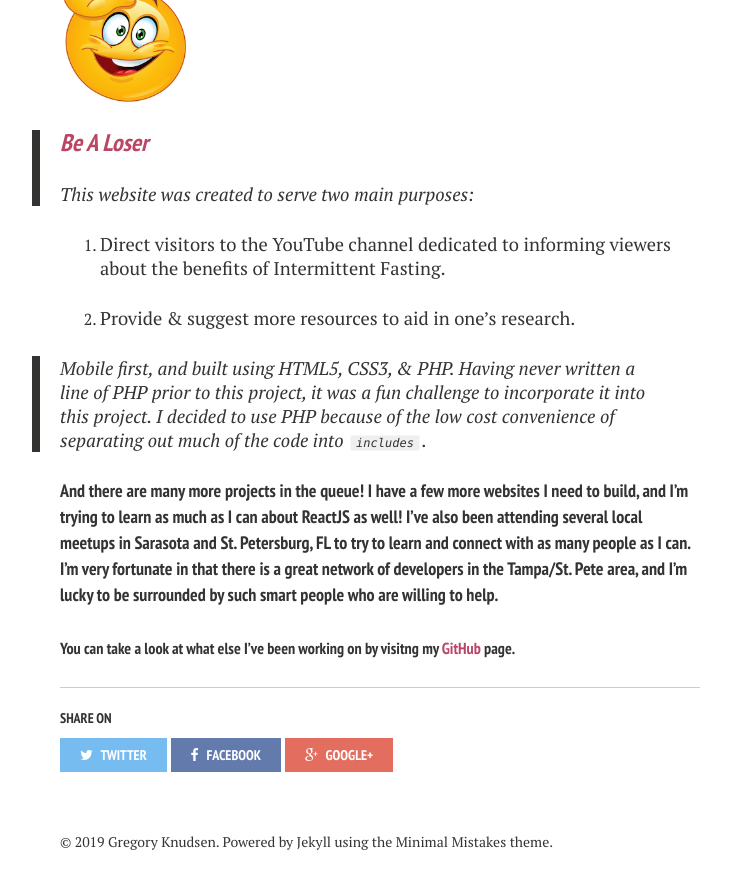
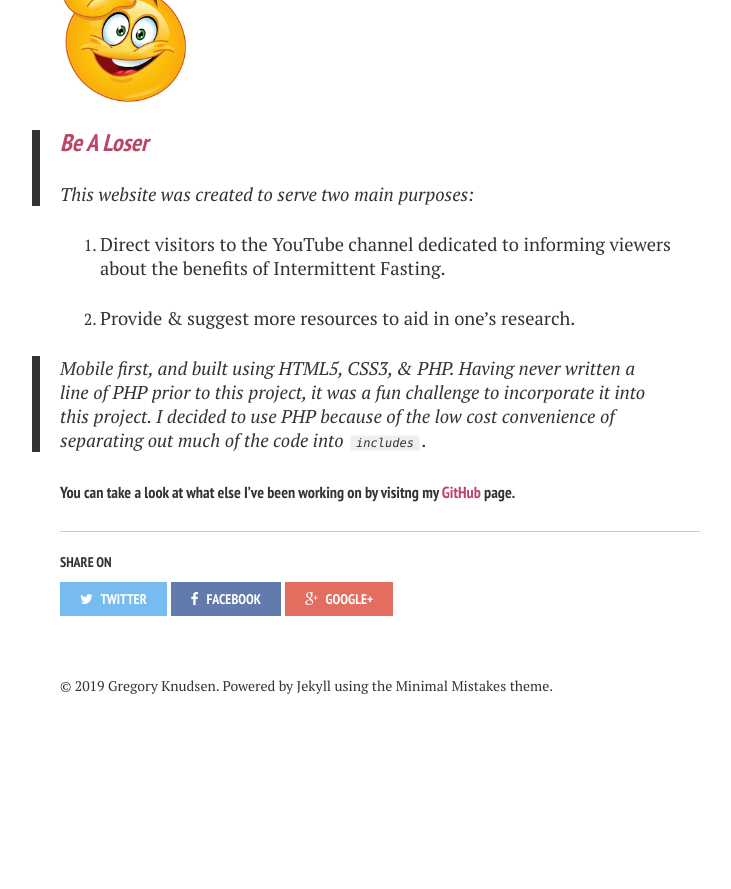
Before and after one commit to gregknudsen/gregknudsen.github.io, a Jekyll site: the page built from projects/index.md, in a window 1280 px wide and 900 px high, scrolled down 1018 px. Shown: the top 889 px of the window, without its empty margins (260-991 px from the left). Built offline with Jekyll 4.4.1, drawn with Linux system fonts in a browser that asks for light colours; nearby versions of some CDN libraries; after the commit the page ends 1762 px from its top, so only the background shows below that.

Commit message:
remove outdated copy

```diff
--- a/projects/index.md
+++ b/projects/index.md
@@ -32,8 +32,4 @@ image:
 
 >Mobile first, and built using HTML5, CSS3, & PHP. Having never written a line of PHP prior to this project, it was a fun challenge to incorporate it into this project. I decided to use PHP because of the low cost convenience of separating out much of the code into `includes`.
 
-
-
-#### And there are many more projects in the queue! I have a few more websites I need to build, and I'm trying to learn as much as I can about ReactJS as well! I've also been attending several local meetups in Sarasota and St. Petersburg, FL to try to learn and connect with as many people as I can. I'm very fortunate in that there is a great network of developers in the Tampa/St. Pete area, and I'm lucky to be surrounded by such smart people who are willing to help.
-
 ##### You can take a look at what else I've been working on by visitng my [GitHub](https://github.com/gregknudsen){:target="_blank"}{:class="custom-link"} page.
```
